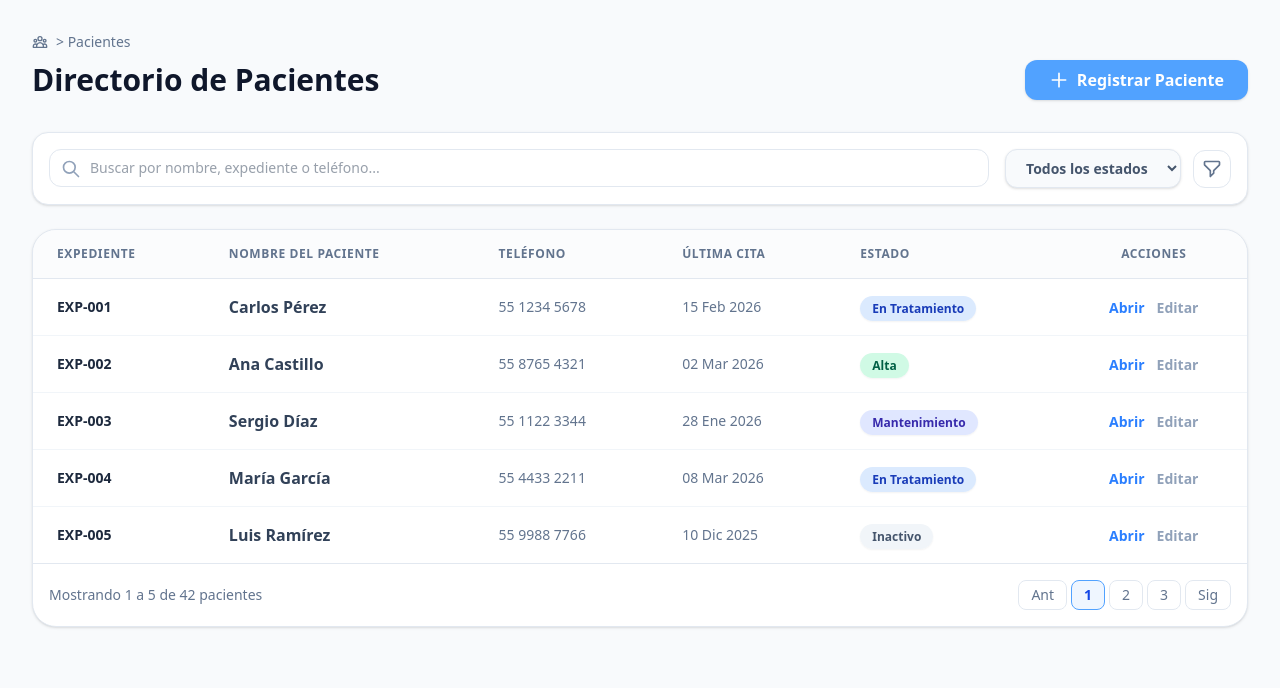
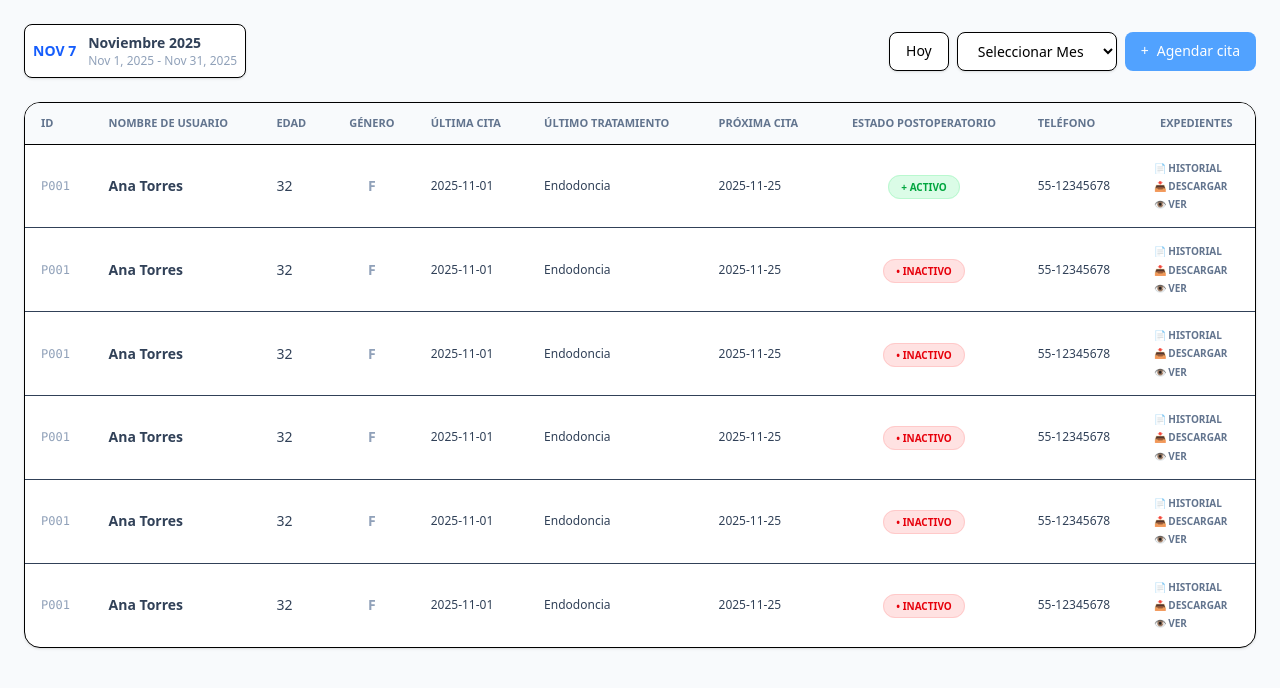
Before and after one commit to DLaVegaA/SISPOD_TT, a Vue app in the folder fronted/: page /dentista/patient in a window 1280 px wide. Shown: the top 688 px of the page. Built offline with nearby package versions, Linux system fonts and the light colour scheme; no server answers.

Commit message:
agregue la vista del dentista para la historia clinica y arregle una parte de los diseños

```diff
--- a/fronted/src/app/router/index.ts
+++ b/fronted/src/app/router/index.ts
@@ -5,6 +5,7 @@ import { LoginPage } from '@/pages/login';
 import { DentistaDashboard } from '@/pages/dentista/dashboard';
 import { DentistCalendar } from '@/pages/dentista/calendar';
 import { DentistPatient } from '@/pages/dentista/patient';
+import { ClinicalHistory } from '@/pages/dentista/clinicalHistory';
 
 const router = createRouter({
   history: createWebHistory(import.meta.env.BASE_URL),
@@ -36,6 +37,11 @@ const router = createRouter({
       name: 'dentista-patient',
       component: DentistPatient, // Ruta para la gestión de pacientes del dentista
     },
+    {
+      path: '/dentista/clinical-history',
+      name: 'dentista-clinical-history',
+      component: ClinicalHistory, // Ruta para la historia clínica del dentista
+    },
   ],
 });
 
--- a/fronted/src/pages/dentista/calendar/ui/DentistCalendar.vue
+++ b/fronted/src/pages/dentista/calendar/ui/DentistCalendar.vue
@@ -71,7 +71,7 @@ const diasCalendario = ref(Array.from({ length: 35 }, (_, i) => {
           <div
             v-for="(dia, index) in diasCalendario"
             :key="index"
-            class="min-h-[120px] p-2 border-r border-b border-slate-100 last:border-r-0 hover:bg-slate-50/50 transition-colors cursor-pointer group"
+            class="min-h-30 p-2 border-r border-b border-slate-100 last:border-r-0 hover:bg-slate-50/50 transition-colors cursor-pointer group"
           >
             <div class="flex justify-end mb-2">
               <span :class="[
--- /dev/null
+++ b/fronted/src/pages/dentista/clinicalHistory/index.ts
@@ -0,0 +1 @@
+export { default as ClinicalHistory } from './ui/DentistClinicalHistory.vue';
--- /dev/null
+++ b/fronted/src/pages/dentista/clinicalHistory/ui/DentistClinicalHistory.vue
@@ -0,0 +1,86 @@
+<template>
+  <div class="p-6 bg-[#f8f9fa] min-h-screen">
+
+    <div class="mb-6">
+      <div class="flex items-center gap-2 text-sm text-slate-500 mb-2">
+        <span class="cursor-pointer hover:text-blue-600">🏠</span>
+        <span>></span>
+        <span class="bg-white px-2 py-1 rounded shadow-sm text-xs font-medium">Historial Clínico</span>
+      </div>
+      <h1 class="text-3xl font-bold text-slate-800">Historial Clínico</h1>
+    </div>
+
+    <div class="mb-8">
+      <div class="relative w-full max-w-md">
+        <div class="absolute inset-y-0 left-0 pl-4 flex items-center pointer-events-none">
+          <span class="text-slate-400 text-lg">🔍</span>
+        </div>
+        <input
+          type="text"
+          placeholder="No. Expediente o Nombre"
+          class="w-full pl-11 pr-4 py-3 bg-gray-200/60 border-none rounded-full text-sm text-slate-700 focus:outline-none focus:ring-2 focus:ring-blue-300 transition-shadow"
+        >
+      </div>
+    </div>
+
+    <div class="bg-white p-4 rounded-2xl border border-slate-100 shadow-sm overflow-y-auto max-h-[70vh] custom-scrollbar">
+
+      <div class="grid grid-cols-1 sm:grid-cols-2 md:grid-cols-3 lg:grid-cols-4 xl:grid-cols-6 gap-4">
+
+        <div v-for="i in 12" :key="i" class="border border-blue-100 rounded-xl p-3 flex flex-col gap-2 bg-white hover:shadow-md transition-shadow">
+
+          <div class="flex flex-col items-center mb-1">
+            <img src="https://i.pravatar.cc/150?img=11" alt="Avatar" class="w-10 h-10 rounded-full object-cover mb-2 shadow-sm">
+            <span class="text-[9px] text-slate-400 font-medium tracking-wide">No. Expediente: 2025GOMR001</span>
+          </div>
+
+          <div class="bg-[#f4f7fb] p-2.5 rounded-lg text-[10px] leading-tight text-slate-600">
+            <p><strong class="text-slate-800">Nombre:</strong> Carlos Alberto Méndez Torres</p>
+            <p><strong class="text-slate-800">Sexo / Edad:</strong> Masculino 34 años</p>
+            <p><strong class="text-slate-800">Localidad:</strong> Guadalajara, Jalisco</p>
+          </div>
+
+          <div class="bg-[#f4f7fb] p-2.5 rounded-lg text-[10px] leading-tight text-slate-600">
+            <p><strong class="text-slate-800">Última atención:</strong> 10 / nov / 2025</p>
+            <p class="truncate" title="Dolor en molar inferior derecho"><strong class="text-slate-800">Servicio:</strong> Dolor en molar inferior der...</p>
+            <p class="truncate" title="Caries dental profunda en la pieza 46"><strong class="text-slate-800">Diagnóstico:</strong> Caries dental profunda...</p>
+            <p><strong class="text-slate-800">Tratamiento Actual:</strong> Endodoncia</p>
+          </div>
+
+          <div class="bg-[#f4f7fb] p-2.5 rounded-lg text-[10px] leading-tight text-slate-600">
+            <p><strong class="text-slate-800">Odontólogo responsable:</strong> Dr. Gonzalez</p>
+            <p><strong class="text-slate-800">Fecha de creación:</strong> 10 / feb / 2025</p>
+            <p><strong class="text-slate-800">Estado:</strong> <span class="text-blue-600 font-semibold">En tratamiento</span></p>
+          </div>
+
+          <div class="flex justify-between gap-1 mt-auto pt-1">
+            <button class="flex-1 bg-[#478ecc] text-white text-[9px] py-1.5 rounded hover:bg-blue-600 transition-colors flex items-center justify-center gap-1">
+              <span>📄</span> Historial
+            </button>
+            <button class="flex-1 bg-[#478ecc] text-white text-[9px] py-1.5 rounded hover:bg-blue-600 transition-colors flex items-center justify-center gap-1">
+              <span>📥</span> Descargar
+            </button>
+            <button class="flex-1 bg-[#478ecc] text-white text-[9px] py-1.5 rounded hover:bg-blue-600 transition-colors flex items-center justify-center gap-1">
+              <span>✏️</span> Editar
+            </button>
+          </div>
+
+        </div>
+      </div>
+    </div>
+  </div>
+</template>
+
+<style scoped>
+/* Estilos para replicar el scrollbar redondeado y delgado del lado derecho */
+.custom-scrollbar::-webkit-scrollbar {
+  width: 8px;
+}
+.custom-scrollbar::-webkit-scrollbar-track {
+  background: transparent;
+}
+.custom-scrollbar::-webkit-scrollbar-thumb {
+  background-color: #cbd5e1;
+  border-radius: 10px;
+}
+</style>
--- a/fronted/src/pages/dentista/dashboard/ui/DentistDashboard.vue
+++ b/fronted/src/pages/dentista/dashboard/ui/DentistDashboard.vue
@@ -75,10 +75,10 @@ const alertas = ref([
         </div>
       </section>
 
-      <section class="bg-blue-50/40 rounded-3xl p-6 border border-blue-100 min-h-[300px] flex flex-col">
+      <section class="bg-blue-50/40 rounded-3xl p-6 border border-blue-100 min-h-75 flex flex-col">
         <h2 class="text-center font-bold text-slate-900 mb-6 text-xl">Alertas</h2>
 
-        <div class="space-y-3 lg:w-1/2 mb-6 flex-grow">
+        <div class="space-y-3 lg:w-1/2 mb-6 grow">
           <div v-for="(alerta, index) in alertas" :key="index"
                :class="['rounded-full px-6 py-2 flex justify-between items-center text-xs font-bold shadow-sm', alerta.color]">
             <span class="w-1/3 truncate">{{ alerta.tipo }}</span>
--- a/fronted/src/pages/dentista/patient/ui/DentistPatient.vue
+++ b/fronted/src/pages/dentista/patient/ui/DentistPatient.vue
@@ -1,111 +1,69 @@
-<script setup lang="ts">
-import { ref } from 'vue';
-
-// Datos falsos (mock) para ver cómo se llena la tabla de pacientes
-const pacientes = ref([
-  { id: 'EXP-001', nombre: 'Carlos Pérez', telefono: '55 1234 5678', ultimaCita: '15 Feb 2026', estado: 'En Tratamiento', colorEstado: 'bg-blue-100 text-blue-800' },
-  { id: 'EXP-002', nombre: 'Ana Castillo', telefono: '55 8765 4321', ultimaCita: '02 Mar 2026', estado: 'Alta', colorEstado: 'bg-emerald-100 text-emerald-800' },
-  { id: 'EXP-003', nombre: 'Sergio Díaz', telefono: '55 1122 3344', ultimaCita: '28 Ene 2026', estado: 'Mantenimiento', colorEstado: 'bg-indigo-100 text-indigo-800' },
-  { id: 'EXP-004', nombre: 'María García', telefono: '55 4433 2211', ultimaCita: '08 Mar 2026', estado: 'En Tratamiento', colorEstado: 'bg-blue-100 text-blue-800' },
-  { id: 'EXP-005', nombre: 'Luis Ramírez', telefono: '55 9988 7766', ultimaCita: '10 Dic 2025', estado: 'Inactivo', colorEstado: 'bg-slate-100 text-slate-600' },
-]);
-</script>
-
 <template>
-  <div class="min-h-screen bg-slate-50 font-sans p-6 md:p-8">
-
-    <header class="mb-8">
-      <div class="flex items-center text-sm text-slate-500 mb-2 font-medium">
-        <svg xmlns="http://www.w3.org/2000/svg" class="w-4 h-4 mr-2" fill="none" viewBox="0 0 24 24" stroke="currentColor" stroke-width="2">
-          <path stroke-linecap="round" stroke-linejoin="round" d="M17 20h5v-2a3 3 0 00-5.356-1.857M17 20H7m10 0v-2c0-.656-.126-1.283-.356-1.857M7 20H2v-2a3 3 0 015.356-1.857M7 20v-2c0-.656.126-1.283.356-1.857m0 0a5.002 5.002 0 019.288 0M15 7a3 3 0 11-6 0 3 3 0 016 0zm6 3a2 2 0 11-4 0 2 2 0 014 0zM7 10a2 2 0 11-4 0 2 2 0 014 0z" />
-        </svg>
-        <span>> Pacientes</span>
+  <div class="p-6 bg-slate-50 min-h-screen">
+    <div class="flex justify-between items-center mb-6">
+      <div class="flex items-center gap-4">
+        <div class="bg-white p-2 rounded-lg shadow-sm border flex items-center gap-3">
+          <span class="text-blue-600 font-bold text-sm">NOV 7</span>
+          <div>
+            <h2 class="text-sm font-bold text-slate-700">Noviembre 2025</h2>
+            <p class="text-xs text-slate-400">Nov 1, 2025 - Nov 31, 2025</p>
+          </div>
+        </div>
       </div>
 
-      <div class="flex flex-col md:flex-row md:items-center justify-between gap-4">
-        <h1 class="text-3xl font-bold text-slate-900">Directorio de Pacientes</h1>
-        <button class="bg-blue-400 hover:bg-blue-500 text-white font-bold py-2 px-6 rounded-xl shadow-sm transition-colors flex items-center gap-2">
-          <svg xmlns="http://www.w3.org/2000/svg" class="w-5 h-5" fill="none" viewBox="0 0 24 24" stroke="currentColor" stroke-width="2">
-            <path stroke-linecap="round" stroke-linejoin="round" d="M12 4v16m8-8H4" />
-          </svg>
-          Registrar Paciente
+      <div class="flex gap-2">
+        <button class="px-4 py-2 bg-white border rounded-lg text-sm shadow-sm">Hoy</button>
+        <select class="px-4 py-2 bg-white border rounded-lg text-sm shadow-sm">
+          <option>Seleccionar Mes</option>
+        </select>
+        <button class="px-4 py-2 bg-blue-400 text-white rounded-lg text-sm font-medium flex items-center gap-2">
+          <span>+</span> Agendar cita
         </button>
       </div>
-    </header>
-
-    <main class="space-y-6">
-
-      <section class="bg-white p-4 rounded-2xl shadow-sm border border-slate-200 flex flex-col md:flex-row gap-4">
-        <div class="flex-1 relative">
-          <svg xmlns="http://www.w3.org/2000/svg" class="w-5 h-5 absolute left-3 top-1/2 transform -translate-y-1/2 text-slate-400" fill="none" viewBox="0 0 24 24" stroke="currentColor" stroke-width="2">
-            <path stroke-linecap="round" stroke-linejoin="round" d="M21 21l-6-6m2-5a7 7 0 11-14 0 7 7 0 0114 0z" />
-          </svg>
-          <input
-            type="text"
-            placeholder="Buscar por nombre, expediente o teléfono..."
-            class="w-full pl-10 pr-4 py-2 border border-slate-200 rounded-xl focus:outline-hidden focus:ring-2 focus:ring-blue-400 focus:border-transparent transition-shadow text-sm text-slate-700 font-medium"
-          >
     </div>
 
-        <div class="flex items-center gap-3">
-          <select class="border border-slate-200 text-slate-600 rounded-xl px-4 py-2 outline-hidden focus:ring-2 focus:ring-blue-400 shadow-sm text-sm font-semibold bg-slate-50">
-            <option>Todos los estados</option>
-            <option>En Tratamiento</option>
-            <option>Alta</option>
-          </select>
-          <button class="p-2 text-slate-500 hover:bg-slate-100 rounded-xl border border-slate-200 transition-colors">
-            <svg xmlns="http://www.w3.org/2000/svg" class="w-5 h-5" fill="none" viewBox="0 0 24 24" stroke="currentColor" stroke-width="2">
-              <path stroke-linecap="round" stroke-linejoin="round" d="M3 4a1 1 0 011-1h16a1 1 0 011 1v2.586a1 1 0 01-.293.707l-6.414 6.414a1 1 0 00-.293.707V17l-4 4v-6.586a1 1 0 00-.293-.707L3.293 7.293A1 1 0 013 6.586V4z" />
-            </svg>
-          </button>
-        </div>
-      </section>
-
-      <section class="bg-white rounded-3xl border border-slate-200 shadow-sm overflow-hidden">
-        <div class="overflow-x-auto">
+    <div class="bg-white rounded-2xl shadow-sm border overflow-hidden">
       <table class="w-full text-left border-collapse">
-            <thead>
-              <tr class="bg-slate-50/50 border-b border-slate-200 text-slate-500 text-xs uppercase tracking-wider font-bold">
-                <th class="p-4 px-6">Expediente</th>
-                <th class="p-4 px-6">Nombre del Paciente</th>
-                <th class="p-4 px-6">Teléfono</th>
-                <th class="p-4 px-6">Última Cita</th>
-                <th class="p-4 px-6">Estado</th>
-                <th class="p-4 px-6 text-center">Acciones</th>
+        <thead class="bg-slate-50 border-b">
+          <tr class="text-[11px] uppercase text-slate-500 font-semibold">
+            <th class="px-4 py-3">ID</th>
+            <th class="px-4 py-3">Nombre de Usuario</th>
+            <th class="px-4 py-3">Edad</th>
+            <th class="px-4 py-3 text-center">Género</th>
+            <th class="px-4 py-3">Última Cita</th>
+            <th class="px-4 py-3">Último Tratamiento</th>
+            <th class="px-4 py-3">Próxima Cita</th>
+            <th class="px-4 py-3 text-center">Estado Postoperatorio</th>
+            <th class="px-4 py-3">Teléfono</th>
+            <th class="px-4 py-3 text-center">Expedientes</th>
           </tr>
         </thead>
-            <tbody class="divide-y divide-slate-100">
-              <tr v-for="paciente in pacientes" :key="paciente.id" class="hover:bg-slate-50/50 transition-colors group">
-                <td class="p-4 px-6 font-bold text-slate-800 text-sm">{{ paciente.id }}</td>
-                <td class="p-4 px-6 font-semibold text-slate-700">{{ paciente.nombre }}</td>
-                <td class="p-4 px-6 text-slate-500 text-sm font-medium">{{ paciente.telefono }}</td>
-                <td class="p-4 px-6 text-slate-500 text-sm font-medium">{{ paciente.ultimaCita }}</td>
-                <td class="p-4 px-6">
-                  <span :class="['px-3 py-1 rounded-full text-xs font-bold shadow-xs', paciente.colorEstado]">
-                    {{ paciente.estado }}
+        <tbody class="divide-y">
+          <tr v-for="i in 6" :key="i" class="text-sm text-slate-700 hover:bg-blue-50/30 transition-colors">
+            <td class="px-4 py-4 font-mono text-xs text-slate-400">P001</td>
+            <td class="px-4 py-4 font-bold">Ana Torres</td>
+            <td class="px-4 py-4">32</td>
+            <td class="px-4 py-4 text-center text-slate-400 font-semibold">F</td>
+            <td class="px-4 py-4 text-xs">2025-11-01</td>
+            <td class="px-4 py-4 text-xs">Endodoncia</td>
+            <td class="px-4 py-4 text-xs">2025-11-25</td>
+            <td class="px-4 py-4 text-center">
+              <span :class="i === 1 ? 'bg-green-100 text-green-600 border-green-200' : 'bg-red-100 text-red-600 border-red-200'"
+                    class="px-3 py-1 rounded-full text-[10px] font-bold border uppercase">
+                {{ i === 1 ? '+ Activo' : '• Inactivo' }}
               </span>
             </td>
-                <td class="p-4 px-6 text-center">
-                  <button class="text-blue-500 hover:text-blue-700 font-semibold text-sm mr-3 transition-colors">Abrir</button>
-                  <button class="text-slate-400 hover:text-slate-600 font-semibold text-sm transition-colors">Editar</button>
+            <td class="px-4 py-4 text-xs">55-12345678</td>
+            <td class="px-4 py-4 text-[10px]">
+              <div class="flex flex-col gap-1 items-start text-slate-500 font-semibold">
+                <button class="hover:text-blue-600 flex items-center gap-1 uppercase">📄 Historial</button>
+                <button class="hover:text-blue-600 flex items-center gap-1 uppercase">📥 Descargar</button>
+                <button class="hover:text-blue-600 flex items-center gap-1 uppercase">👁️ Ver</button>
+              </div>
             </td>
           </tr>
         </tbody>
       </table>
     </div>
-
-        <div class="p-4 border-t border-slate-200 flex items-center justify-between text-sm text-slate-500 font-medium">
-          <span>Mostrando 1 a 5 de 42 pacientes</span>
-          <div class="flex gap-1">
-            <button class="px-3 py-1 rounded-lg border border-slate-200 hover:bg-slate-50 disabled:opacity-50">Ant</button>
-            <button class="px-3 py-1 rounded-lg border border-blue-400 bg-blue-50 text-blue-700 font-bold">1</button>
-            <button class="px-3 py-1 rounded-lg border border-slate-200 hover:bg-slate-50">2</button>
-            <button class="px-3 py-1 rounded-lg border border-slate-200 hover:bg-slate-50">3</button>
-            <button class="px-3 py-1 rounded-lg border border-slate-200 hover:bg-slate-50">Sig</button>
-          </div>
-        </div>
-      </section>
-
-    </main>
   </div>
 </template>
```
Lines whose indentation alone changed are shown as unchanged.
